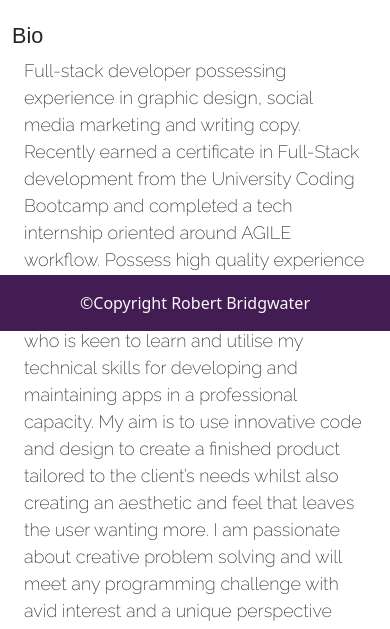
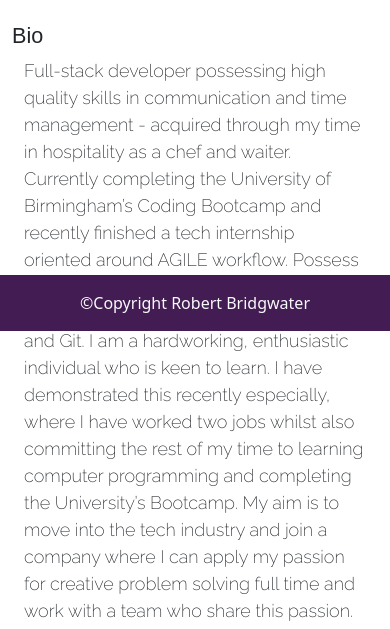
Before and after one commit to Robbie-Bridgwater/Portfolio, a plain HTML site: page index.html in a window 390 px wide. Shown: the part 513-1142 px from the top of the page. Drawn offline with nearby package versions, Linux system fonts and the light colour scheme; a web font is replaced by a local one.

Commit message:
changed brand statement and added space at the bottom of the sreen for the mobile version of my portfolip

```diff
--- a/index.html
+++ b/index.html
@@ -82,10 +82,10 @@
         <div class="container">
             <div class="row">
                 <div class="col-12 col sm-6 col-md-9 col-lg-12">
-                    <p>Full-stack developer possessing experience in graphic design, social media marketing and writing copy. Recently earned a certificate in Full-Stack development from the University Coding Bootcamp and completed a tech internship oriented
-                        around AGILE workflow. Possess high quality experience with JavaScript, jQuery, HTML and CSS. I am a hardworking, enthusiastic individual who is keen to learn and utilise my technical skills for developing and maintaining apps
-                        in a professional capacity. My aim is to use innovative code and design to create a finished product tailored to the client’s needs whilst also creating an aesthetic and feel that leaves the user wanting more. I am passionate about
-                        creative problem solving and will meet any programming challenge with avid interest and a unique perspective from a background in social media marketing.</p>
+                    <p>Full-stack developer possessing high quality skills in communication and time management - acquired through my time in hospitality as a chef and waiter. Currently completing the University of Birmingham’s Coding Bootcamp and recently
+                        finished a tech internship oriented around AGILE workflow. Possess experience in Javascript, jQuery, HTML, CSS, AJAX, MySQL, MongoDB, Heroku and Git. I am a hardworking, enthusiastic individual who is keen to learn. I have demonstrated
+                        this recently especially, where I have worked two jobs whilst also committing the rest of my time to learning computer programming and completing the University’s Bootcamp. My aim is to move into the tech industry and join a company
+                        where I can apply my passion for creative problem solving full time and work with a team who share this passion. </p>
                 </div>
             </div>
         </div>
@@ -106,6 +106,9 @@
         </div>
         <!-- ======= -->
 
+        <br>
+        <br>
+
     </div>
 
     <!-- FOOTER -->
```
